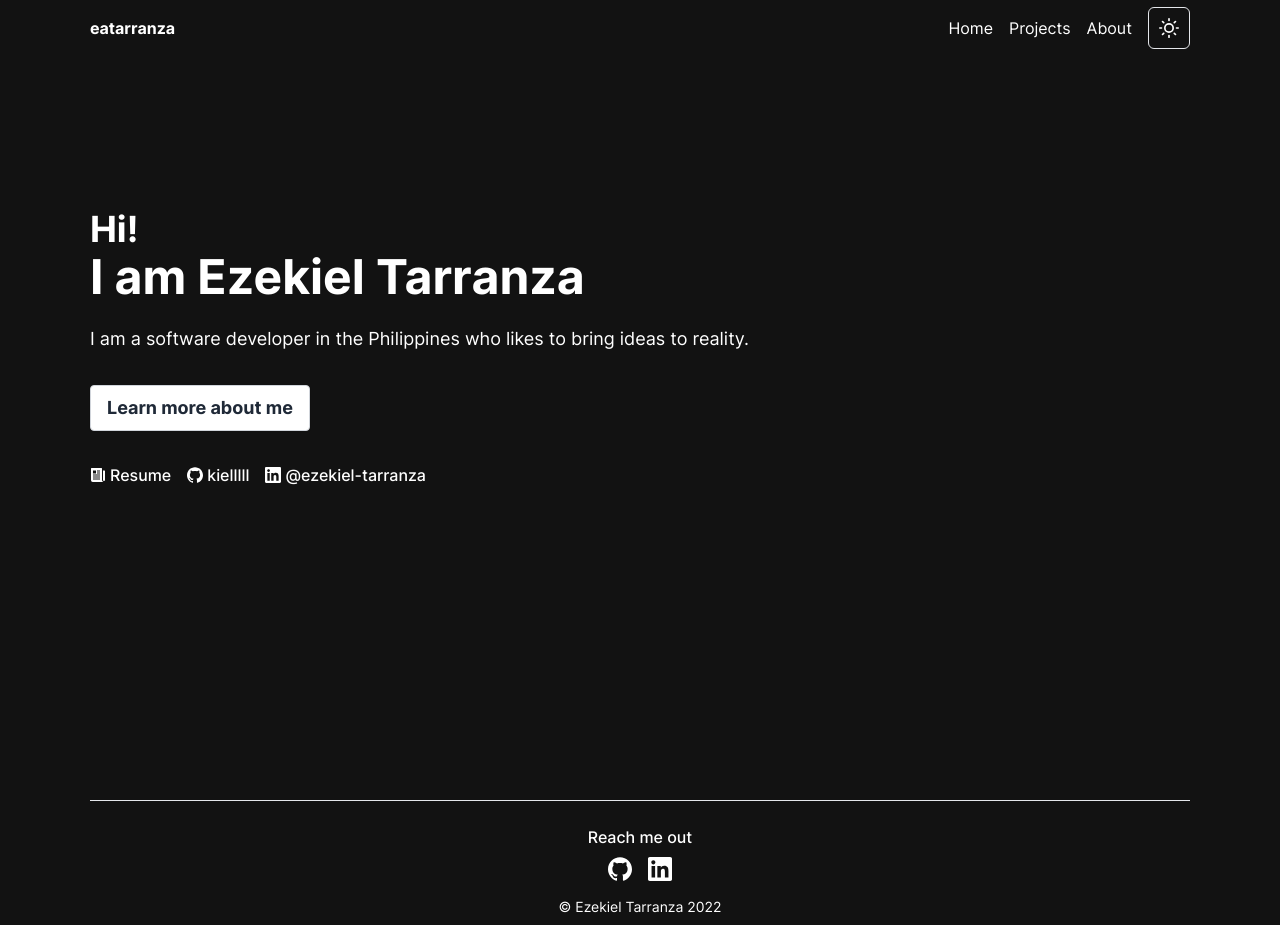
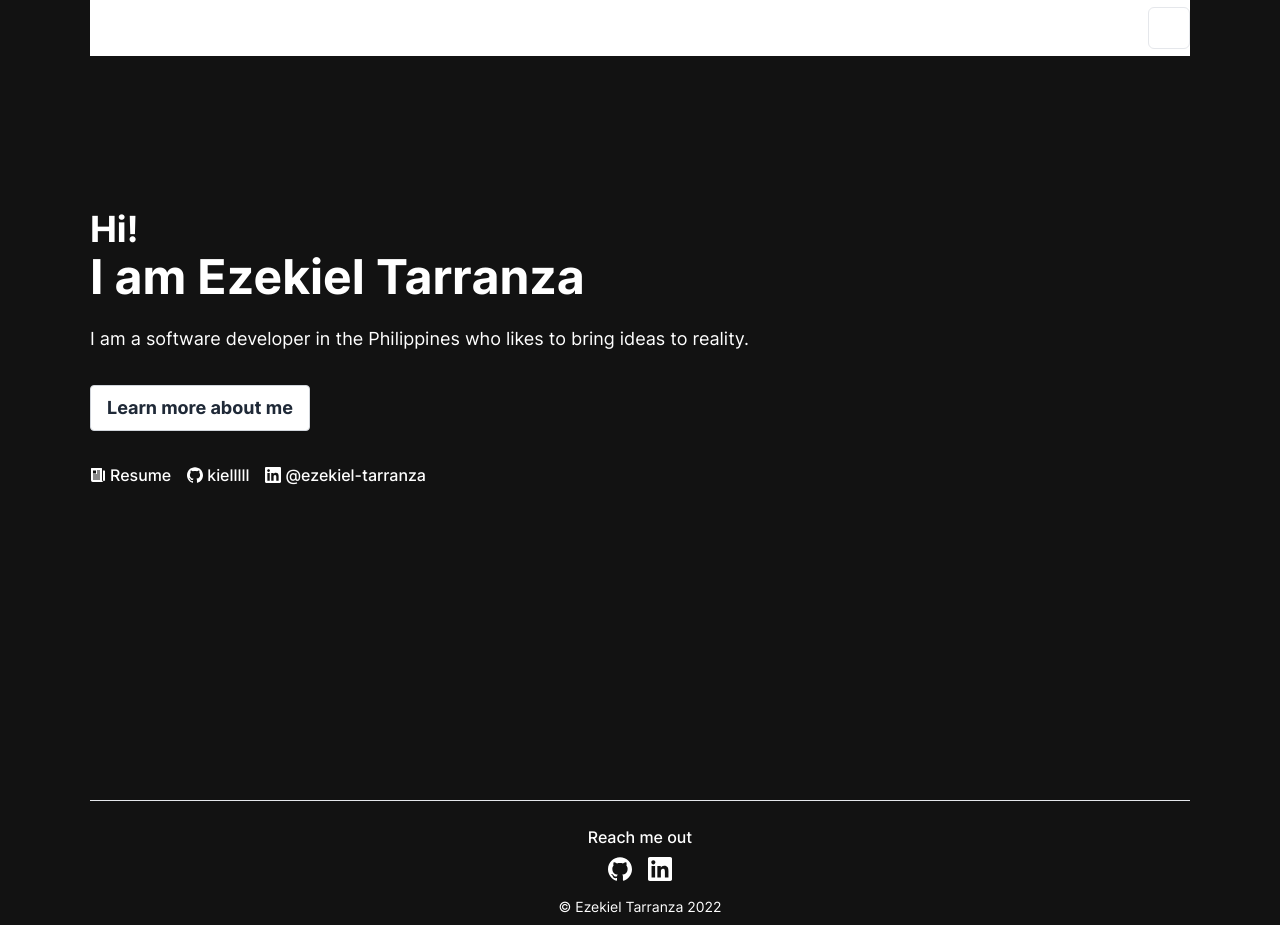
Before and after one commit to kielllll/eatarranza, a Next.js app: page / in a window 1280 px wide. Built offline with nearby package versions, Linux system fonts and the light colour scheme.

Commit message:
fix: transparent nav

```diff
--- a/src/components/layout/Header.tsx
+++ b/src/components/layout/Header.tsx
@@ -1,3 +1,6 @@
+import clsx from 'clsx';
+import * as React from 'react';
+
 import ThemeButton from '@/components/buttons/ThemeButton';
 import UnstyledLink from '@/components/links/UnstyledLink';
 
@@ -8,9 +11,25 @@ const links = [
 ];
 
 export default function Header() {
+  const [onTop, setOnTop] = React.useState<boolean>(true);
+  React.useEffect(() => {
+    const handleScroll = () => {
+      setOnTop(window.pageYOffset === 0);
+    };
+    window.addEventListener('scroll', handleScroll);
+    return () => {
+      window.removeEventListener('scroll', handleScroll);
+    };
+  }, []);
+
   return (
-    <header className='sticky top-0 z-50'>
-      <div className='layout flex h-14 items-center justify-between'>
+    <header
+      className={clsx(
+        'sticky top-0 z-50 transition-shadow',
+        !onTop && 'shadow-sm'
+      )}
+    >
+      <div className='layout flex h-14 items-center justify-between bg-white transition-colors dark:bg-semi-dark dark:text-white'>
         <UnstyledLink href='/' className='font-bold hover:text-gray-600'>
           eatarranza
         </UnstyledLink>
```
